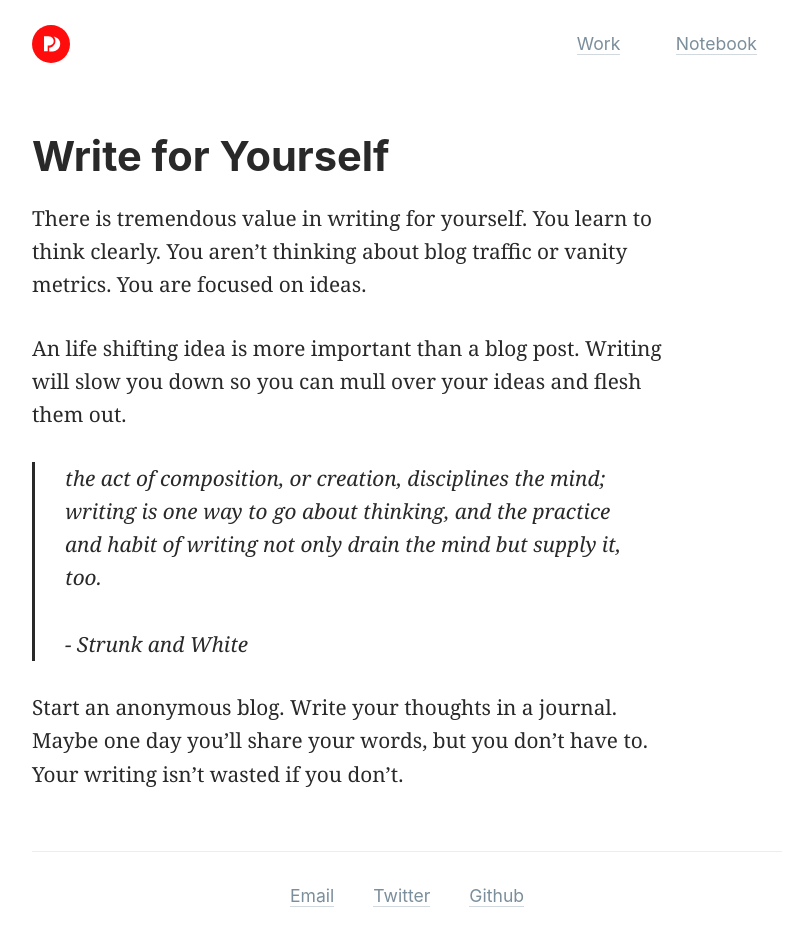
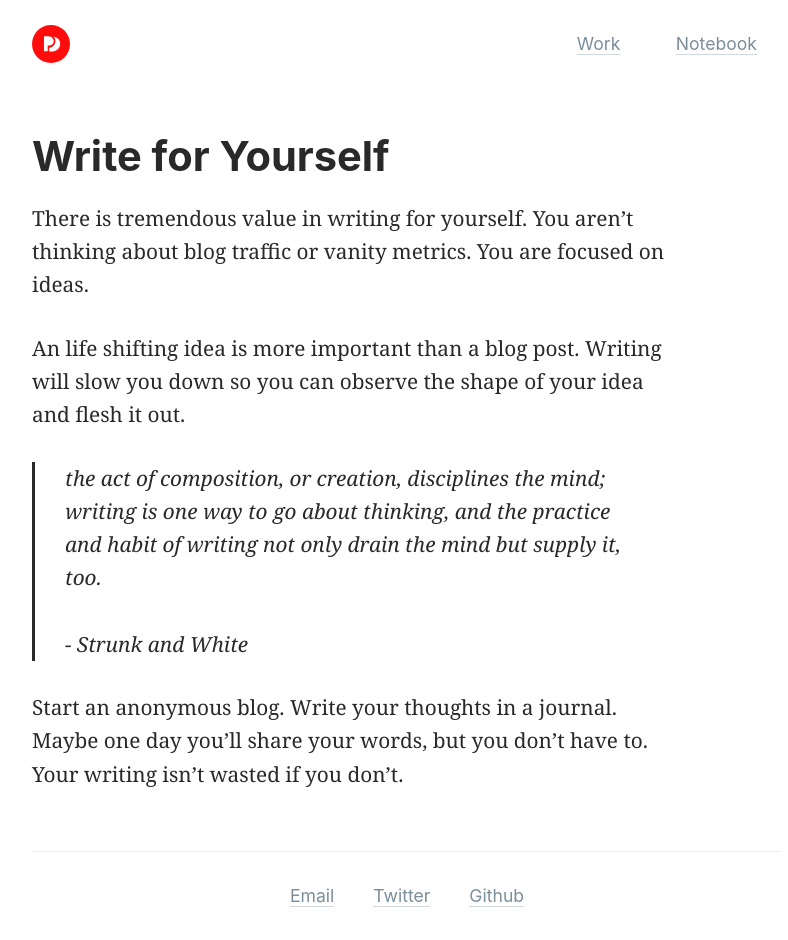
Before and after one commit to zhenghaohe/philipcdavis.github.io, a Jekyll site: the page built from _posts/2017-03-29-Write-For-Yourself.md, in a window 1280 px wide. Shown: the whole page, without its empty margins (233-1021 px from the left). Built offline with Jekyll 4.4.1, drawn with Linux system fonts in a browser that asks for light colours.

Commit message:
Added updated text

```diff
--- a/_posts/2017-03-29-Write-For-Yourself.md
+++ b/_posts/2017-03-29-Write-For-Yourself.md
@@ -5,10 +5,10 @@ date:   2017-03-29
 ---
 
 There is tremendous value in writing for yourself.
-You learn to think clearly. You aren’t thinking about blog traffic or vanity metrics. You are focused on ideas.
+You aren’t thinking about blog traffic or vanity metrics. You are focused on ideas.
 
 An life shifting idea is more important than a blog post.
-Writing will slow you down so you can mull over your ideas and flesh them out.
+Writing will slow you down so you can observe the shape of your idea and flesh it out.
 
 >the act of composition, or creation, disciplines the mind; writing is one way to go about thinking, and the practice and habit of writing not only drain the mind but supply it, too. <br><br> - Strunk and White
 
```
